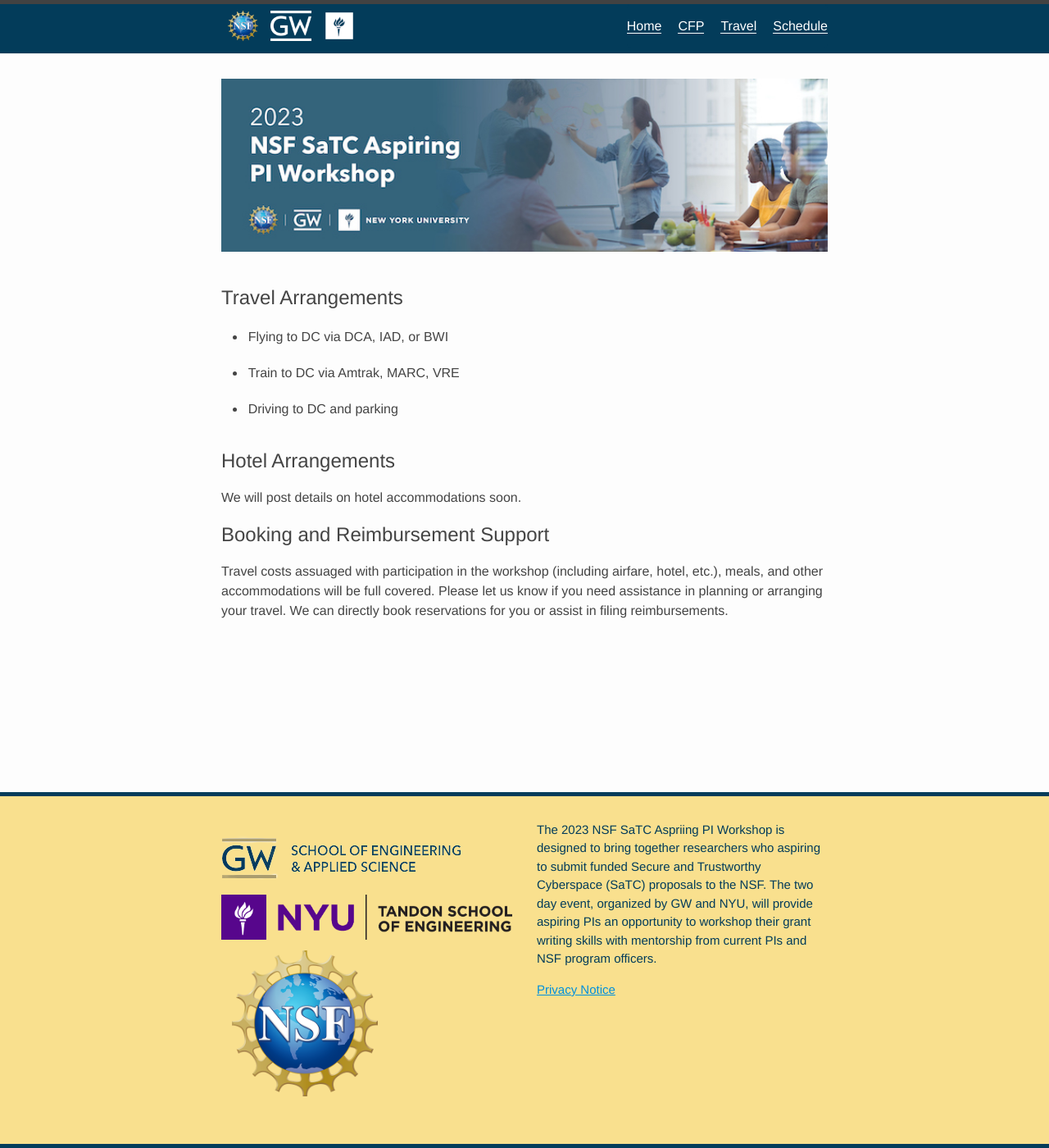
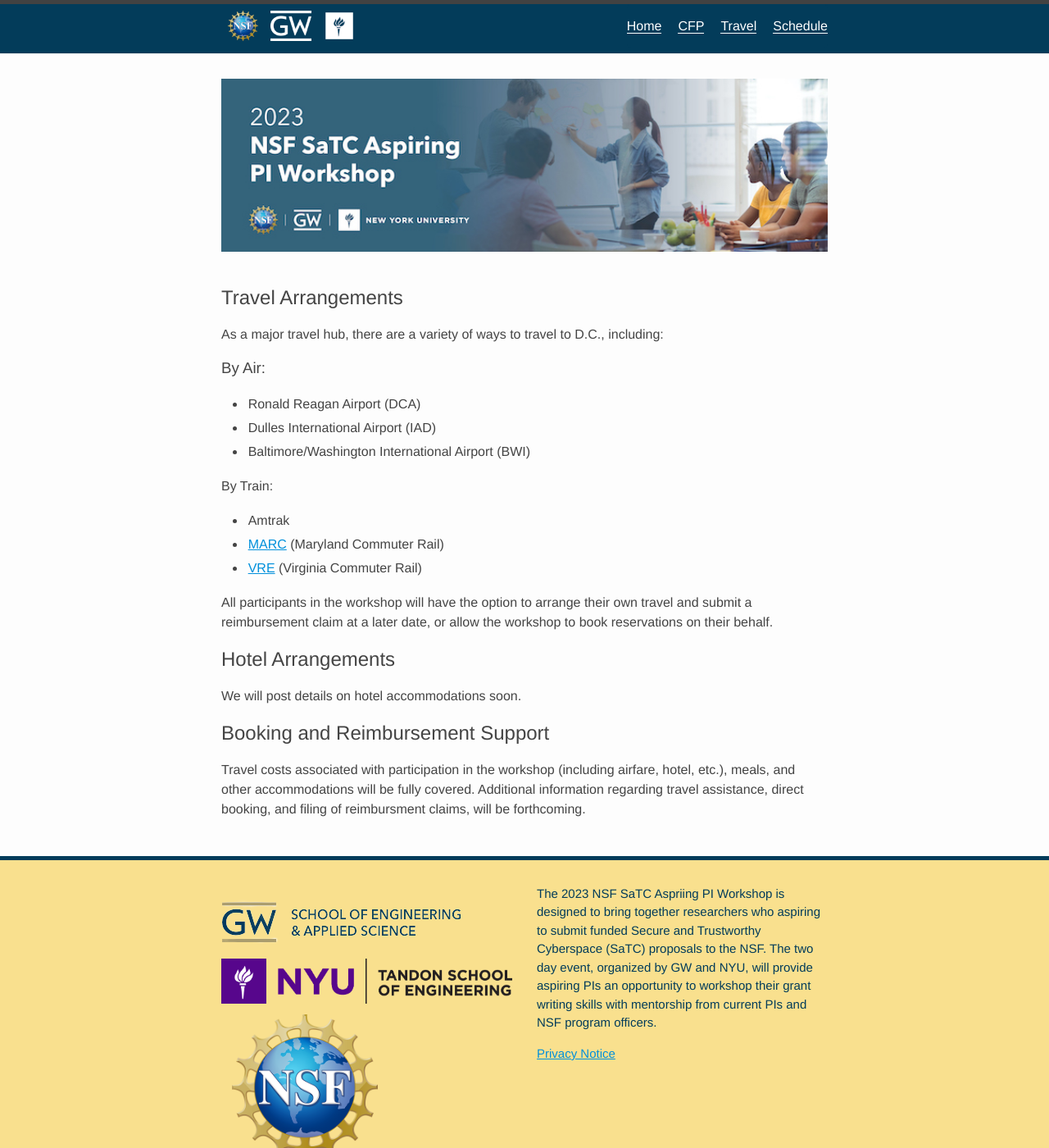
Before and after one commit to satc-aspiring-pi-workshop-2023/satc-aspiring-pi-workshop-2023.github.io, a Jekyll site: the page built from travel.md, in a window 1280 px wide and 1400 px high. Shown: the whole window at 82% size. Built offline with Jekyll 4.4.1, drawn with Linux system fonts in a browser that asks for light colours; some web fonts are replaced.

Commit message:
Update travel.md

```diff
--- a/travel.md
+++ b/travel.md
@@ -5,15 +5,19 @@ title: Travel
 
 
 ## Travel Arrangements
+As a major travel hub, there are a variety of ways to travel to D.C., including:
+### By Air:
+* Ronald Reagan Airport (DCA)
+* Dulles International Airport (IAD)
+* Baltimore/Washington International Airport (BWI)
 
+#### By Train:
+* Amtrak
+* [MARC](https://www.mta.maryland.gov/schedule/marc-penn) (Maryland Commuter Rail)
+* [VRE](https://www.vre.org/) (Virginia Commuter Rail)
 
-* Flying to DC via DCA, IAD, or BWI
+All participants in the workshop will have the option to arrange their own travel and submit a reimbursement claim at a later date, or allow the workshop to book reservations on their behalf.
 
-
-* Train to DC via Amtrak, MARC, VRE
-
-
-* Driving to DC and parking
 
 
 ## Hotel Arrangements
@@ -23,4 +27,4 @@ We will post details on hotel accommodations soon.
 
 ## Booking and Reimbursement Support
 
-Travel costs assuaged with participation in the workshop (including airfare, hotel, etc.), meals, and other accommodations will be full covered. Please let us know if you need assistance in planning or arranging your travel. We can directly book reservations for you or assist in filing reimbursements.
+Travel costs associated with participation in the workshop (including airfare, hotel, etc.), meals, and other accommodations will be fully covered. Additional information regarding travel assistance, direct booking, and filing of reimbursment claims, will be forthcoming.
```
